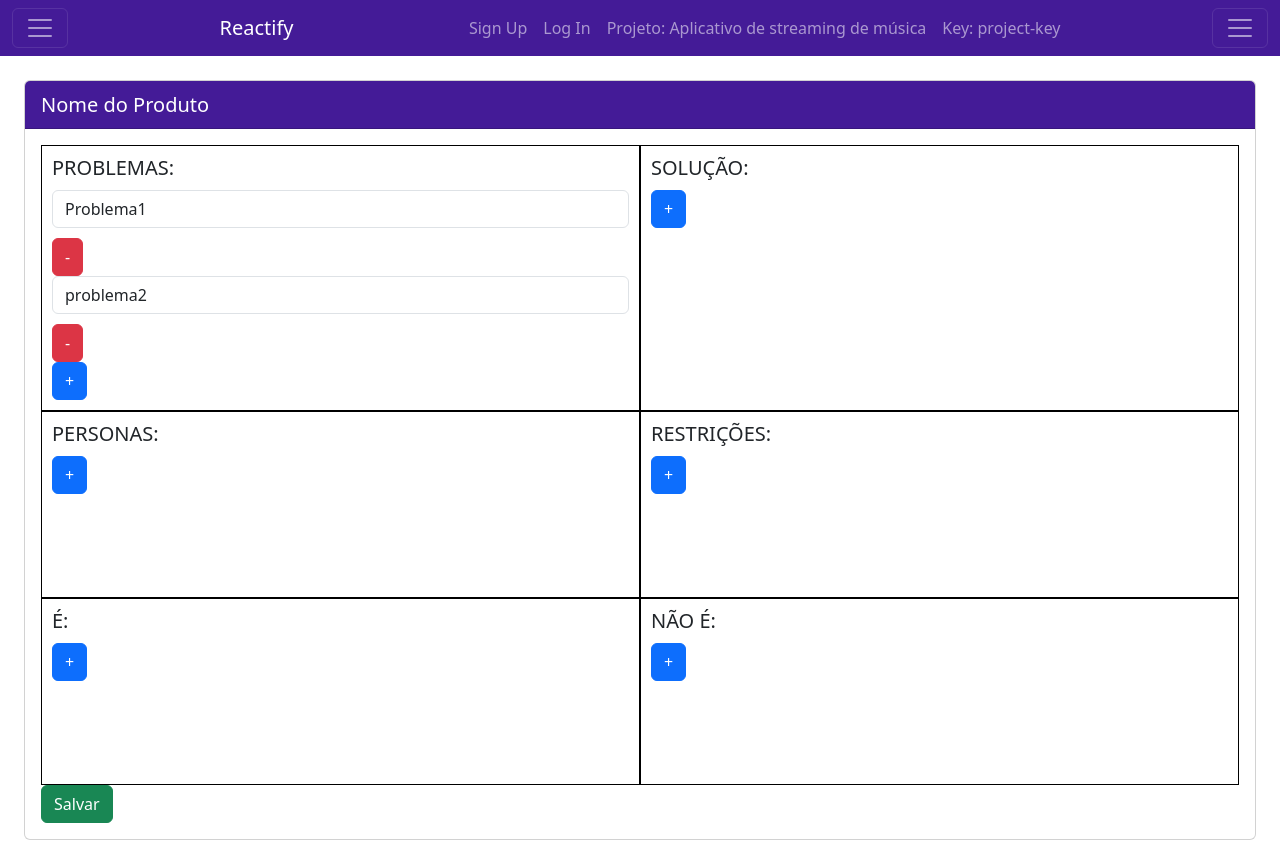
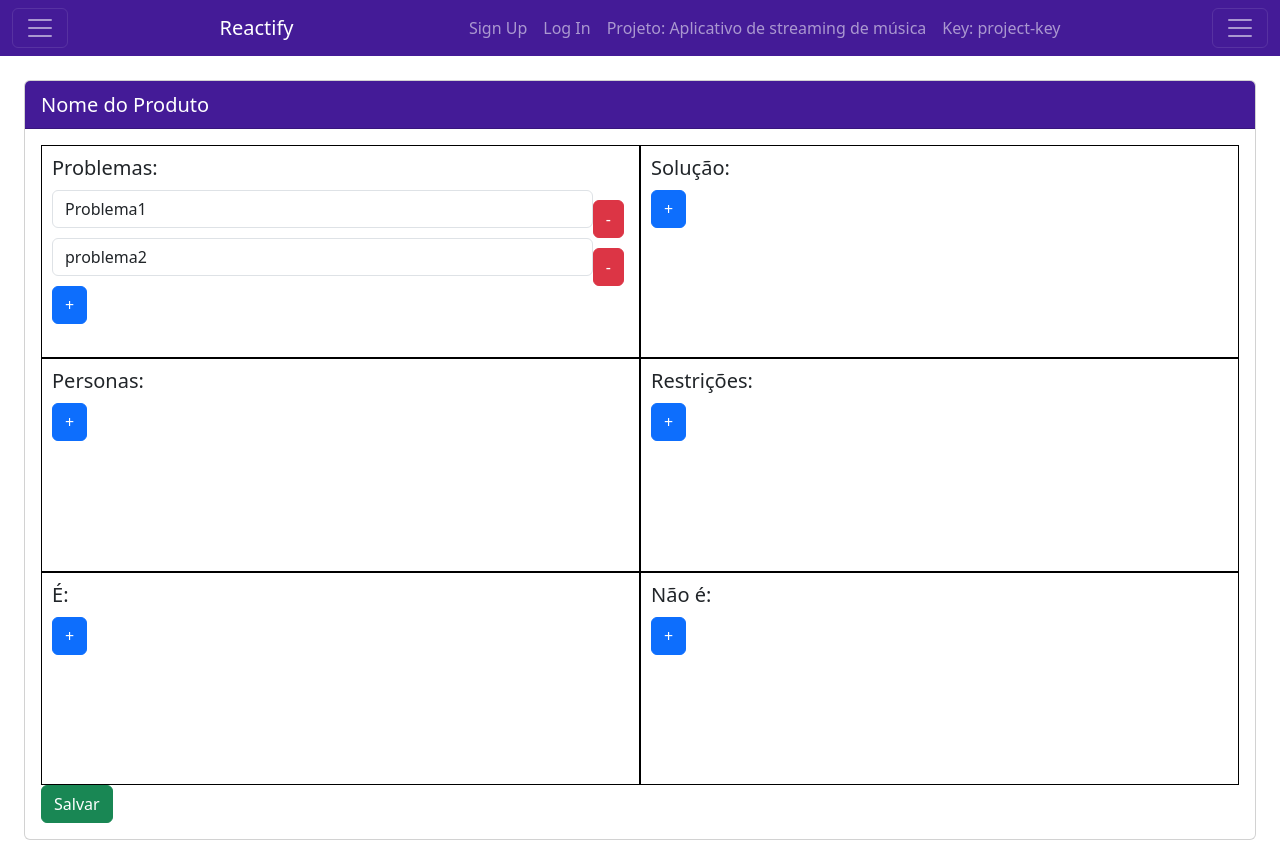
Before and after one commit to LumaGabriela/reactify-demo, a React (Create React App) app: page /reactify-demo/1/product-canvas in a window 1280 px wide. Built offline with nearby package versions, Linux system fonts and the light colour scheme.

Commit message:
update productCanvas

```diff
--- a/src/App.js
+++ b/src/App.js
@@ -24,7 +24,7 @@ import ProductCanvas from './pages/ProductCanvas.js'
 //
 
 const App = () => {
-  //
+  //objeto que contem todos os usuarios do sistema
   const [users, setUsers] = useState([
     {
       name: 'Luma',
--- a/src/pages/ProductCanvas.js
+++ b/src/pages/ProductCanvas.js
@@ -3,44 +3,71 @@ import { Container, Form, Button, Card } from 'react-bootstrap';
 import './ProductCanvas.css';
 
 const ProductCanvas = ({ users, setUsers, userKey, projectKey }) => {
-  const [currentProject, setCurrentProject] = useState(null);
+  const [currentProductCanvas, setCurrentProductCanvas] = useState(null)
 
   useEffect(() => {
     const user = users.find(user => user.key === userKey);
-    setCurrentProject(user?.projects.find(project => project.key === projectKey) || {})
-  }, [users, currentProject])
+    setCurrentProductCanvas(user?.projects.find(project => project.key === projectKey)?.productCanvas || {})
+    }, [users, userKey, projectKey])
 
-  const handleAdd = (list, setList) => {
-    setList([...list, '']);
-  };
+  useEffect(() => {
+    console.log(currentProductCanvas)
+  }, [currentProductCanvas])
+  //Adiciona um campo extra no array selecionado
+  const handleAdd = (prop) => {
+    setCurrentProductCanvas(prevState => ({
+      ...prevState,
+      [prop]: [...prevState[prop], '']
+    }))
 
-  const handleRemove = (list, setList, index) => {
-    const newList = list.filter((_, i) => i !== index);
-    setList(newList);
-  };
-
-  const handleChange = (list, setList, index, value) => {
-    const newList = [...list];
+  }
+//Remove o campo selecionado
+  const handleRemove = (prop, index) => {
+    setCurrentProductCanvas(prevState => ({
+      ...prevState,
+      [prop]: prevState[prop].filter((_, i) => i !== index)
+    }))
+  }
+//altera o valor do campo preenchido no objeto currentProductCanvas
+  const handleChange = (prop, index, value) => {
+    setCurrentProductCanvas(prevState => {
+      const newList = [...prevState[prop]];
       newList[index] = value;
-    setList(newList);
-  };
-
+      return {
+        ...prevState,
+        [prop]: newList
+      }
+    })
+  }
+  //salva o novo product canvas dentro de users[index].projects.productCanvas
   const handleSave = () => {
     const updatedUsers = users.map(user => {
       if (user.key === userKey) {
         return {
           ...user,
           projects: user.projects.map(project =>
-            project.key === projectKey ? { ...project, productCanvas: currentProject } : project
+            project.key === projectKey ? { ...project, productCanvas: currentProductCanvas } : project
           )
-        };
         }
-      return user;
-    });
-    setUsers(updatedUsers);
-  };
+      }
+      return user
+    })
+    setUsers(updatedUsers)
+  }
 
-  if (!currentProject) return null;
+  const handleTitle = type => {
+    switch (type) {
+      case 'issues': return 'Problemas'
+      case 'solutions': return 'Solução'
+      case 'personas': return 'Personas'
+      case 'restrictions': return 'Restrições'
+      case 'is': return 'É'
+      case 'isNot': return 'Não é'
+      default: return ''
+    }
+  }
+
+  if (!currentProductCanvas) return null;
 
   return (
     <Container fluid className="p-4">
@@ -50,90 +77,23 @@ const ProductCanvas = ({ users, setUsers, userKey, projectKey }) => {
         </Card.Header>
         <Card.Body>
           <div className="product-canvas-container">
-            <div className="product-canvas-item">
-              <h5>PROBLEMAS:</h5>
-              {currentProject?.productCanvas?.issues?.map((issue, index) => (
-                <div key={index}>
-                  <Form.Control
-                    type="text"
-                    value={issue}
-                    onChange={(e) => handleChange(currentProject?.productCanvas?.issues, setCurrentProject, index, e.target.value)}
-                  />
-                  <Button variant="danger" onClick={() => handleRemove(currentProject?.productCanvas?.issues, setCurrentProject, index)}>-</Button>
-                </div>
-              ))}
-              <Button variant="primary" onClick={() => handleAdd(currentProject?.productCanvas?.issues, setCurrentProject)}>+</Button>
-            </div>
-            <div className="product-canvas-item">
-              <h5>SOLUÇÃO:</h5>
-              {currentProject.solutions?.map((solution, index) => (
-                <div key={index}>
-                  <Form.Control
-                    type="text"
-                    value={solution}
-                    onChange={(e) => handleChange(currentProject?.productCanvas?.solutions, setCurrentProject, index, e.target.value)}
-                  />
-                  <Button variant="danger" onClick={() => handleRemove(currentProject?.productCanvas?.solutions, setCurrentProject, index)}>-</Button>
-                </div>
-              ))}
-              <Button variant="primary" onClick={() => handleAdd(currentProject?.productCanvas?.solutions, setCurrentProject)}>+</Button>
-            </div>
-            <div className="product-canvas-item">
-              <h5>PERSONAS:</h5>
-              {currentProject?.productCanvas?.personas?.map((persona, index) => (
-                <div key={index}>
-                  <Form.Control
-                    type="text"
-                    value={persona}
-                    onChange={(e) => handleChange(currentProject?.productCanvas?.personas, setCurrentProject, index, e.target.value)}
-                  />
-                  <Button variant="danger" onClick={() => handleRemove(currentProject?.productCanvas?.personas, setCurrentProject, index)}>-</Button>
-                </div>
-              ))}
-              <Button variant="primary" onClick={() => handleAdd(currentProject?.productCanvas?.personas, setCurrentProject)}>+</Button>
-            </div>
-            <div className="product-canvas-item">
-              <h5>RESTRIÇÕES:</h5>
-              {currentProject?.productCanvas?.restrictions?.map((restriction, index) => (
-                <div key={index}>
-                  <Form.Control
-                    type="text"
-                    value={restriction}
-                    onChange={(e) => handleChange(currentProject?.productCanvas?.restrictions, setCurrentProject, index, e.target.value)}
-                  />
-                  <Button variant="danger" onClick={() => handleRemove(currentProject?.productCanvas?.restrictions, setCurrentProject, index)}>-</Button>
-                </div>
-              ))}
-              <Button variant="primary" onClick={() => handleAdd(currentProject?.productCanvas?.restrictions, setCurrentProject)}>+</Button>
-            </div>
-            <div className="product-canvas-item">
-              <h5>É:</h5>
-              {currentProject?.productCanvas?.is?.map((item, index) => (
-                <div key={index}>
+            {['issues', 'solutions', 'personas', 'restrictions', 'is', 'isNot'].map((section, idx) => (
+              <div key={idx} className="product-canvas-item">
+                <h5>{handleTitle(section)}:</h5>
+                {currentProductCanvas[section]?.map((item, index) => (
+                  <div key={index} className='btn-container'>
                     <Form.Control
                       type="text"
                       value={item}
-                    onChange={(e) => handleChange(currentProject?.productCanvas?.is, setCurrentProject, index, e.target.value)}
+                      onChange={(e) => handleChange(section, index, e.target.value)}
                     />
-                  <Button variant="danger" onClick={() => handleRemove(currentProject?.productCanvas?.is, setCurrentProject, index)}>-</Button>
+                    <Button variant="danger" onClick={() => handleRemove(section, index)}>-</Button>
                   </div>
                 ))}
-              <Button variant="primary" onClick={() => handleAdd(currentProject?.productCanvas?.is, setCurrentProject)}>+</Button>
-            </div>
-            <div className="product-canvas-item">
-              <h5>NÃO É:</h5>
-              {currentProject.isNot?.map((item, index) => (
-                <div key={index}>
-                  <Form.Control
-                    type="text"
-                    value={item}
-                    onChange={(e) => handleChange(currentProject?.productCanvas?.isNot, setCurrentProject, index, e.target.value)}
-                  />
-                  <Button variant="danger" onClick={() => handleRemove(currentProject?.productCanvas?.isNot, setCurrentProject, index)}>-</Button>
+                {(section === 'solutions' && currentProductCanvas.solutions.length === 0) && <Button variant="primary" onClick={() => handleAdd(section)}>+</Button>}
+                {(section !== 'solutions' ) && <Button variant="primary" onClick={() => handleAdd(section)}>+</Button>}
               </div>
             ))}
-              <Button variant="primary" onClick={() => handleAdd(currentProject?.productCanvas?.isNot, setCurrentProject)}>+</Button>
-            </div>
           </div>
           <Button variant="success" onClick={handleSave}>Salvar</Button>
         </Card.Body>
```
Lines whose indentation alone changed are shown as unchanged.
